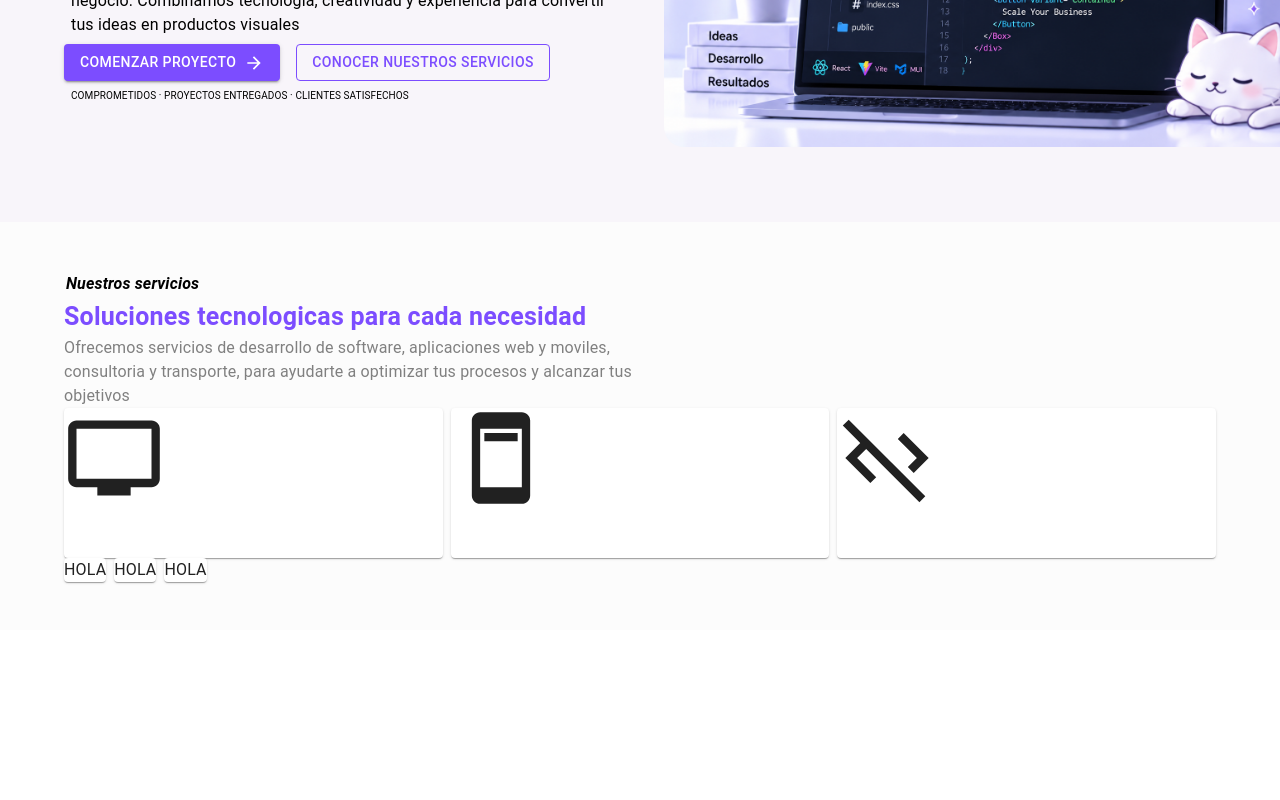
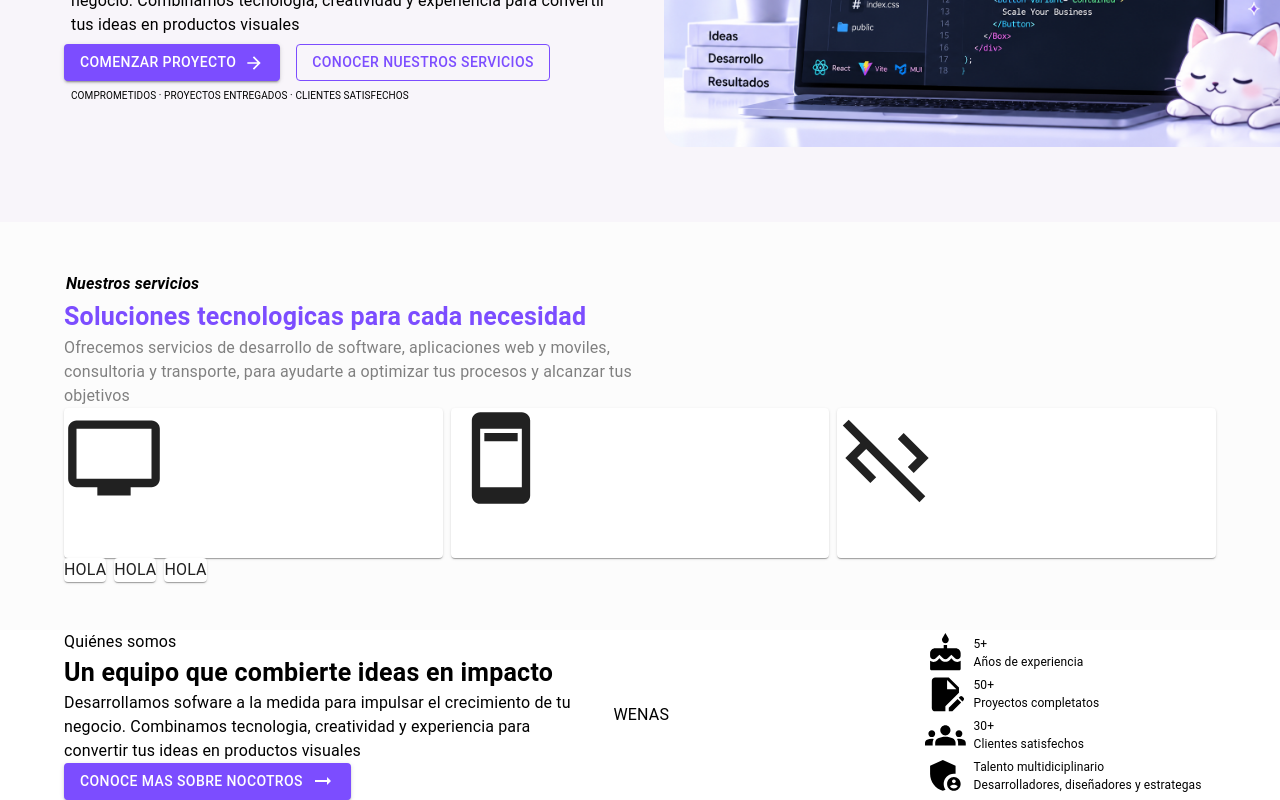
Before and after one commit to jessicahernandezt/dev-nova-solutions, a React (Vite) app: page / in a window 1280 px wide. Shown: the part 362-1162 px from the top of the page. Before the commit the page ends 992 px from the top, so only its background shows below. Built offline with nearby package versions, Linux system fonts and the light colour scheme.

Commit message:
creacion de la estructura "Quienes somos" (No lo logre en una noche TnT)

```diff
--- a/src/components/Quiénes_somos.jsx
+++ b/src/components/Quiénes_somos.jsx
@@ -1,6 +1,10 @@
 import { ArrowForward } from '@mui/icons-material'
 import AdUnitsIcon from '@mui/icons-material/AdUnits'
-import TvIcon from '@mui/icons-material/Tv'
+import CakeIcon from '@mui/icons-material/Cake'
+import GroupsIcon from '@mui/icons-material/Groups'
+import EditDocumentIcon from '@mui/icons-material/EditDocument'
+import AdminPanelSettingsIcon from '@mui/icons-material/AdminPanelSettings'
+import ArrowRightAltIcon from '@mui/icons-material/ArrowRightAlt'
 import CodeOffIcon from '@mui/icons-material/CodeOff'
 import CardContent from '@mui/material/CardContent';
 import {Box,
@@ -13,10 +17,113 @@ function Quiénes_somos() {
     return(
         <Box>
             <Container>
-                <Box>
+                <Box sx={{display: "flex",
+                    flexDirection: "row",
+                    gap: "20px",
+                    alignItems: "center"}}>
+                    <Box sx={{width:'60%'}}>
+                        <Typography sx={{display: "flex",
+                                    flexDirection: "row",
+                                    gap: "20px",
+                                    alignItems: "center"}}>Quiénes somos</Typography>
+                        <Typography sx={{
+                            fontWeight:'bold',
+                            fontSize:'25px',}}>
+                            Un equipo que combierte ideas en impacto
+                        </Typography>
+                        <Typography sx={{display: "flex",
+                                    flexDirection: "row",
+                                    gap: "20px",
+                                    alignItems: "center"}}>
+                            Desarrollamos sofware a la medida para impulsar el crecimiento de tu negocio. Combinamos tecnologia, creatividad y experiencia para convertir tus ideas en productos visuales
+                         </Typography>
+                         <Button variant='contained' sx={{
+                                                        backgroundColor:'#7c4dff',
+                                                        color: 'white',
+                                                        gap: 1 }}>
+                            Conoce mas sobre nocotros <ArrowRightAltIcon></ArrowRightAltIcon>
 
+                         </Button>
+
+                    </Box>
+                    <Box sx={{width:'33%'}}>
+                        <Typography>WENAS</Typography>
+                    </Box>
+                    <Box sx={{width:'33%'}}>
+                        <Box sx={{  display: 'flex',
+                                    flexDirection: 'row',
+                                    alignItems: 'center',
+
+                                    width: '100%',
+                                    gap: 1
+                                }}>
+                            <CakeIcon sx={{width: '14%', height:'14%'}}></CakeIcon>
+                            <Box sx={{
+                                    display: 'flex',
+                                    flexDirection: 'column',
+
+                                    alignItems: 'flex-start'}}>
+                                <Typography sx={{ fontSize: '12px'}}>5+</Typography>
+                                <Typography sx={{ fontSize: '12px'}}>Años de experiencia</Typography>
+
+                            </Box>
+                        </Box>
+                        <Box sx={{  display: 'flex',
+                                    flexDirection: 'row',
+                                    alignItems: 'center',
+
+                                    width: '100%',
+                                    gap: 1
+                                }}>
+                            <EditDocumentIcon sx={{width: '14%', height:'14%'}}></EditDocumentIcon>
+                            <Box sx={{
+                                    display: 'flex',
+                                    flexDirection: 'column',
+
+                                    alignItems: 'flex-start'}}>
+                                <Typography sx={{ fontSize: '12px'}}>50+</Typography>
+                                <Typography sx={{ fontSize: '12px'}}>Proyectos completatos</Typography>
+
+                            </Box>
+                        </Box>
+                        <Box sx={{  display: 'flex',
+                                    flexDirection: 'row',
+                                    alignItems: 'center',
+
+                                    width: '100%',
+                                    gap: 1
+                                }}>
+                            <GroupsIcon sx={{width: '14%', height:'14%'}}></GroupsIcon>
+                            <Box sx={{
+                                    display: 'flex',
+                                    flexDirection: 'column',
+
+                                    alignItems: 'flex-start'}}>
+                                <Typography sx={{ fontSize: '12px'}}>30+</Typography>
+                                <Typography sx={{ fontSize: '12px'}}>Clientes satisfechos</Typography>
+
+                            </Box>
+                        </Box>
+                        <Box sx={{  display: 'flex',
+                                    flexDirection: 'row',
+                                    alignItems: 'center',
+
+                                    width: '100%',
+                                    gap: 1
+                                }}>
+                            <AdminPanelSettingsIcon sx={{width: '14%', height:'14%'}}></AdminPanelSettingsIcon>
+                            <Box sx={{
+                                    display: 'flex',
+                                    flexDirection: 'column',
+
+                                    alignItems: 'flex-start'}}>
+                                <Typography sx={{ fontSize: '12px'}}>Talento multidiciplinario</Typography>
+                                <Typography sx={{ fontSize: '12px'}}>Desarrolladores, diseñadores y estrategas</Typography>
+                            </Box>
+
+                        </Box>
+                    </Box>
                 </Box>
-
             </Container>
 
         </Box>
```
